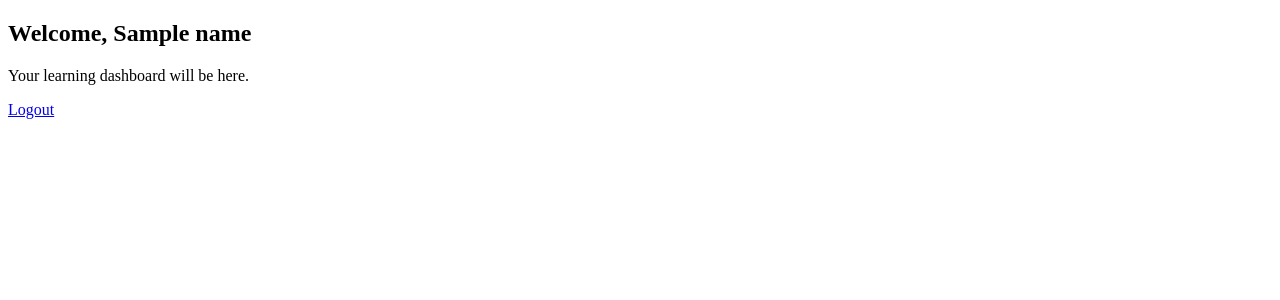
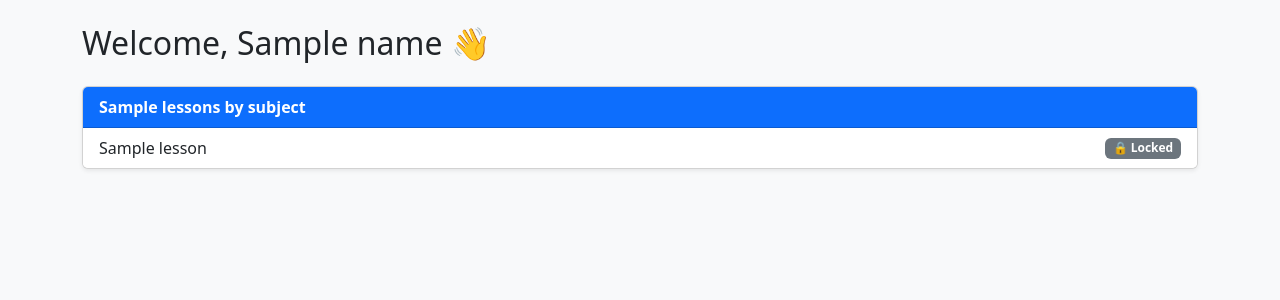
Before and after one commit to Erickpython/EduTrack_LMS, a Flask app: template templates/dashboard.html in a window 1280 px wide. Shown: the top 300 px of the page. Run offline with Flask 3, Linux system fonts and the light colour scheme; the template is opened without the code that fills it: most values are stand-ins (such as "Sample title", 1, 10 or a date in 2020).

Commit message:
Update dashboard.html - to render correct details

```diff
--- a/templates/dashboard.html
+++ b/templates/dashboard.html
@@ -2,12 +2,34 @@
 <html lang="en">
 <head>
     <meta charset="UTF-8">
-    <meta name="viewport" content="width=device-width, initial-scale=1.0">
-    <title>Dashboard</title>
+    <title>{{ name }}'s Dashboard</title>
+    <link href="https://cdn.jsdelivr.net/npm/bootstrap@5.3.0/dist/css/bootstrap.min.css" rel="stylesheet">
 </head>
-<body>
-    <h2>Welcome, {{name}}</h2>
-    <p>Your learning dashboard will be here.</p>
-    <a href="{{url_for('logout')}}">Logout</a>
+<body class="bg-light">
+<div class="container py-4">
+    <h2 class="mb-4">Welcome, {{ name }} 👋</h2>
+
+    {% for subject, lessons in lessons_by_subject.items() %}
+        <div class="card mb-3 shadow-sm">
+            <div class="card-header fw-bold bg-primary text-white">
+                {{ subject }}
+            </div>
+            <ul class="list-group list-group-flush">
+                {% for lesson in lessons %}
+                    <li class="list-group-item d-flex justify-content-between align-items-center">
+                        {{ lesson.title }}
+                        {% if lesson.completed %}
+                            <span class="badge bg-success">✅ Completed</span>
+                        {% elif lesson.unlocked %}
+                            <span class="badge bg-warning text-dark">🔓 Unlocked</span>
+                        {% else %}
+                            <span class="badge bg-secondary">🔒 Locked</span>
+                        {% endif %}
+                    </li>
+                {% endfor %}
+            </ul>
+        </div>
+    {% endfor %}
+</div>
 </body>
 </html>
```
